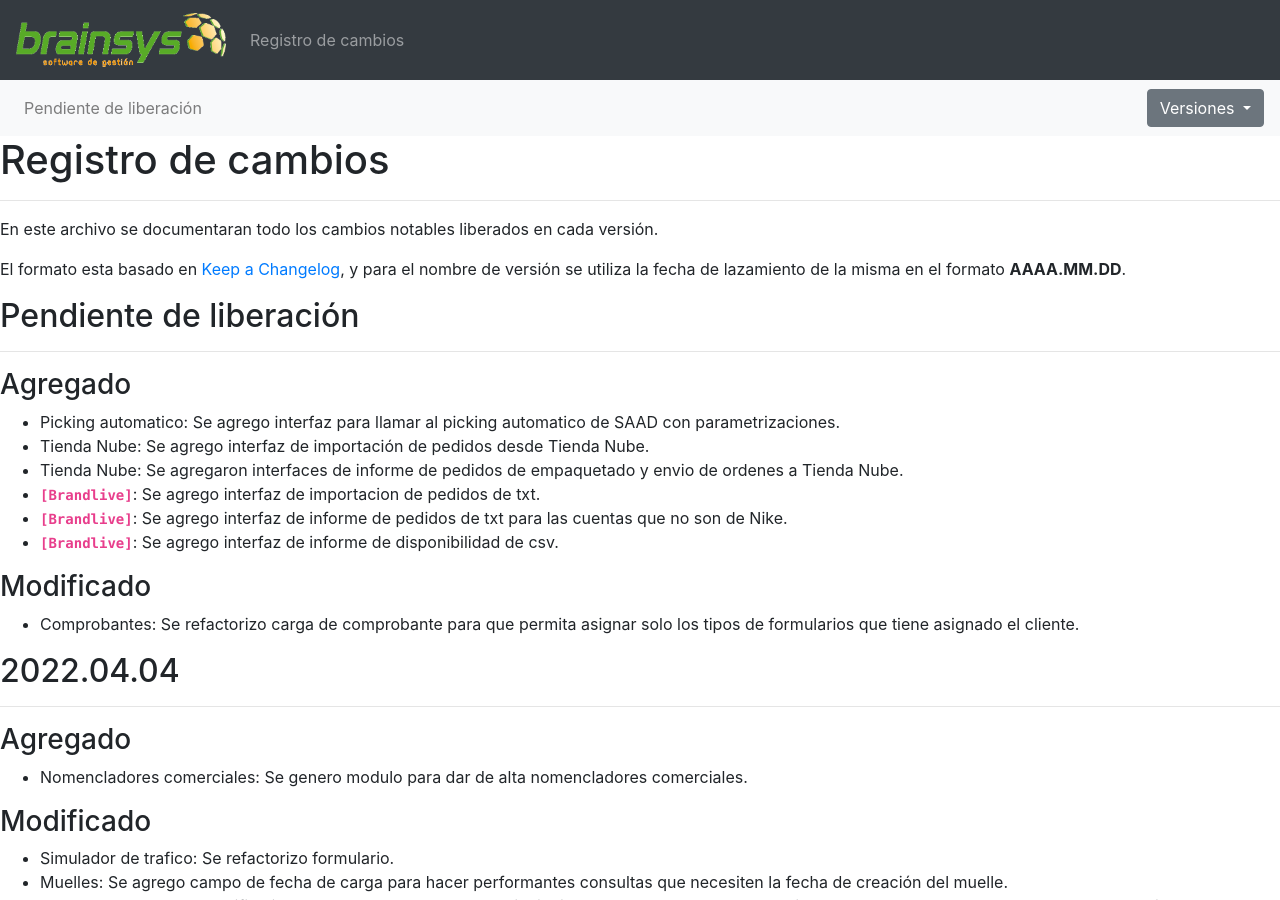
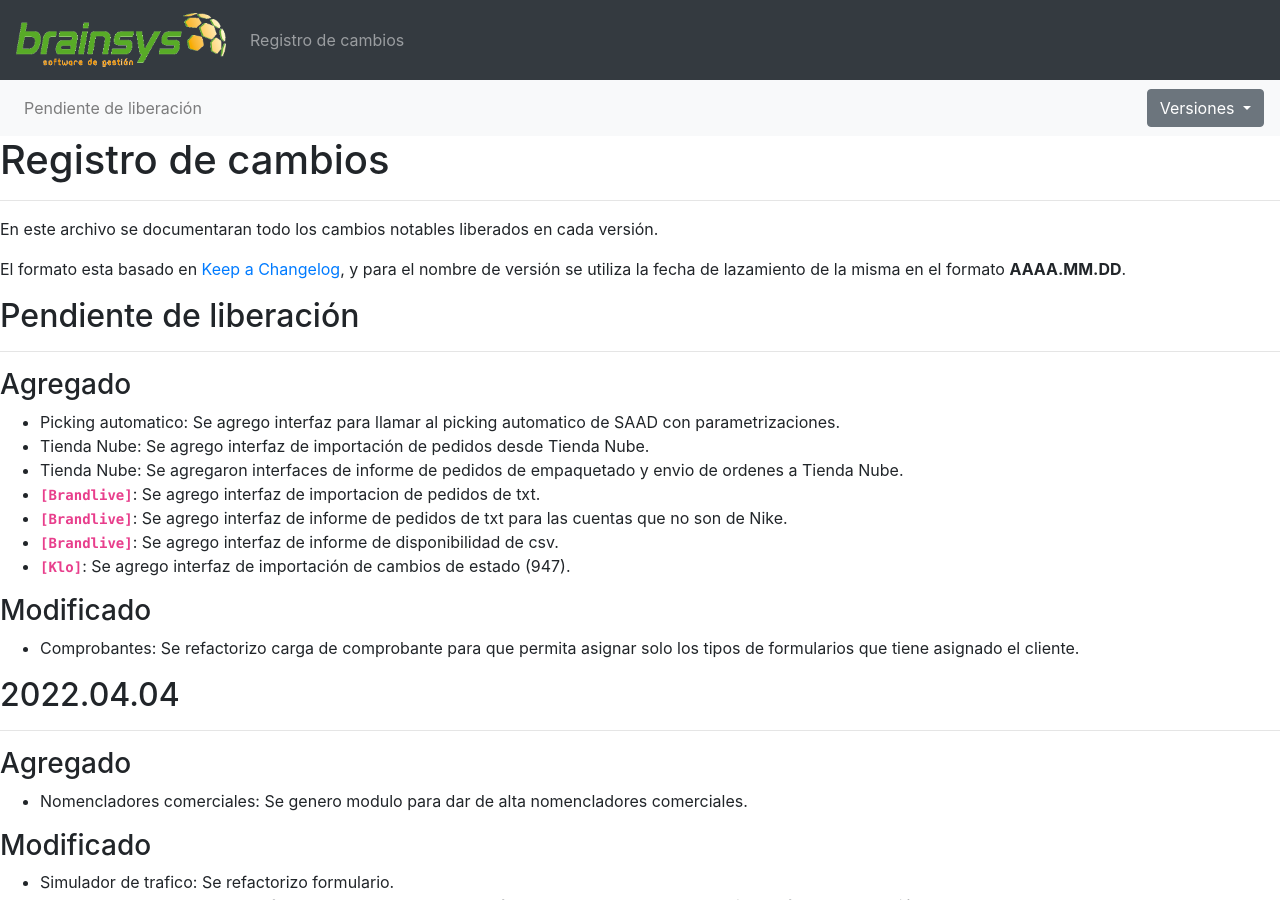
Before and after one commit to brainsys-arsaad/versionado, a Jekyll site: the page built from registro-cambios.markdown, in a window 1280 px wide and 900 px high. Built offline with Jekyll 4.4.1, drawn with Linux system fonts in a browser that asks for light colours.

Commit message:
Update registro-cambios.markdown

```diff
--- a/registro-cambios.markdown
+++ b/registro-cambios.markdown
@@ -73,6 +73,7 @@ El formato esta basado en [Keep a Changelog](https://keepachangelog.com/es-ES/1.
 - **`[Brandlive]`**: Se agrego interfaz de importacion de pedidos de txt.
 - **`[Brandlive]`**: Se agrego interfaz de informe de pedidos de txt para las cuentas que no son de Nike.
 - **`[Brandlive]`**: Se agrego interfaz de informe de disponibilidad de csv.
+- **`[Klo]`**: Se agrego interfaz de importación de cambios de estado (947).
 
 ### Modificado
 - Comprobantes: Se refactorizo carga de comprobante para que permita asignar solo los tipos de formularios que tiene asignado el cliente.
```
